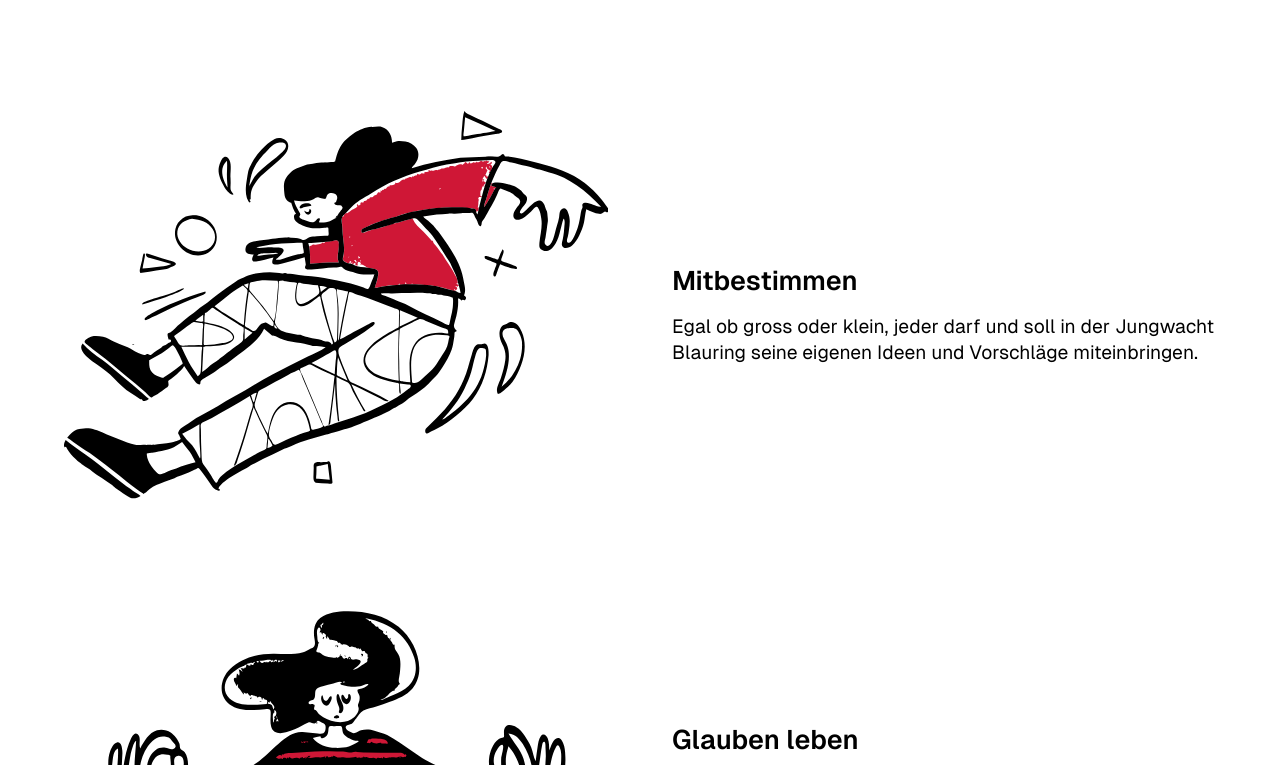
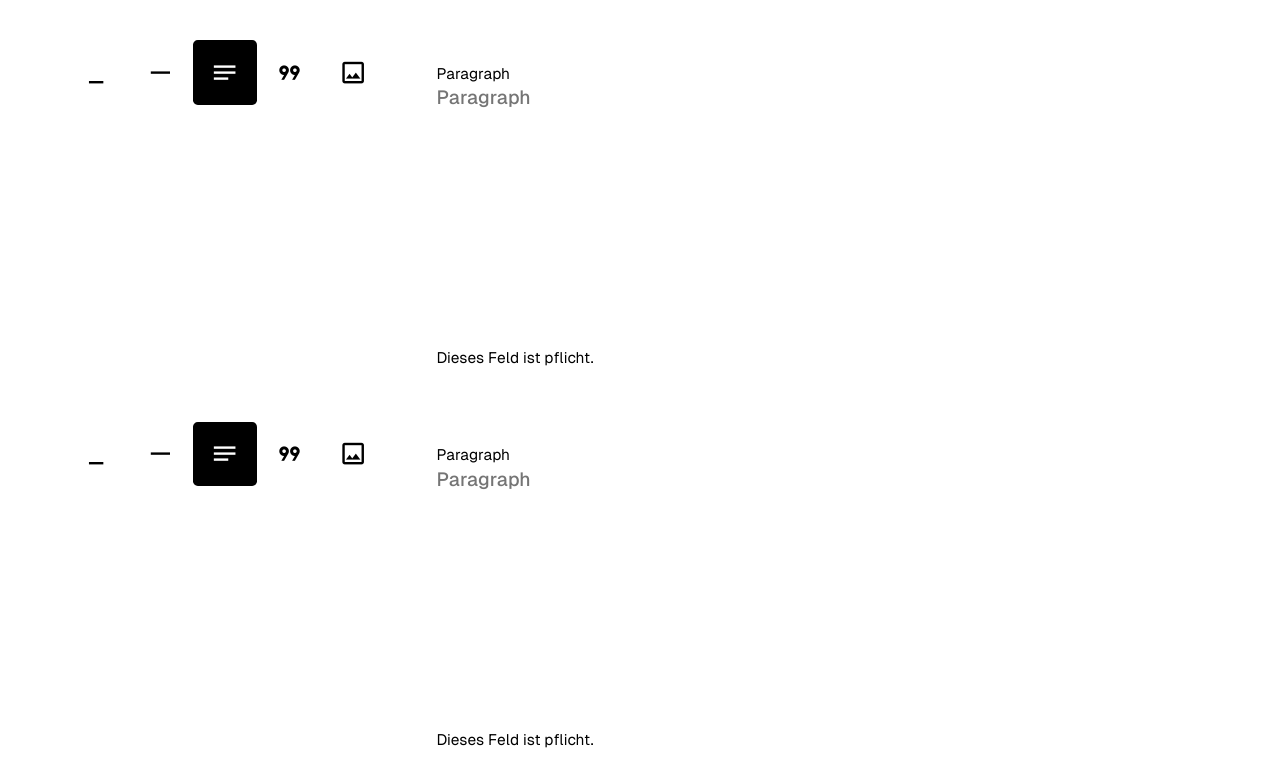
Before and after one commit to OliUmbi/websites, a React (Vite) app in the folder ui/: page / in a window 1280 px wide. Shown: the part 1315-2080 px from the top of the page. Built offline with nearby package versions, Linux system fonts and the light colour scheme.

Commit message:
started markdown

```diff
--- a/ui/src/App.tsx
+++ b/ui/src/App.tsx
@@ -3,6 +3,7 @@
 import Jublawoma from "./sites/jublawoma/jublawoma";
 import Unclet from "./sites/unclet/unclet";
 import {BrowserRouter} from "react-router-dom";
+import JublawomaAdmin from "./sites/jublawoma/admin/jublawoma-admin";
 
 const App = () => {
 
@@ -14,7 +15,10 @@
   return (
       <BrowserRouter>
         {
-          domain === "jublawoma.ch" || true ? <Jublawoma/> : ""
+          domain === "jublawoma.ch" ? <Jublawoma/> : ""
+        }
+        {
+          domain === "admin.jublawoma.ch" || true ? <JublawomaAdmin/> : ""
         }
         {
           domain === "uncle-t.ch" ? <Unclet/> : ""
--- /dev/null
+++ b/ui/src/components/markdown/markdown.scss
@@ -0,0 +1,7 @@
+@use "../../styles/variables";
+
+.markdown {
+  display: grid;
+  grid-template-columns: 1fr 2fr;
+  gap: 2rem;
+}
--- /dev/null
+++ b/ui/src/components/markdown/markdown.tsx
@@ -0,0 +1,28 @@
+import "./markdown.scss";
+import MarkdownPosition from "./position/markdown-position";
+import Flex from "../flex/flex";
+
+const Markdown = () => {
+
+  return (
+      <Flex xl={{width: true, direction: "column", gap: 2}}>
+        <MarkdownPosition/>
+        <MarkdownPosition/>
+        <MarkdownPosition/>
+        <MarkdownPosition/>
+        <MarkdownPosition/>
+        <MarkdownPosition/>
+        <MarkdownPosition/>
+        <MarkdownPosition/>
+        <MarkdownPosition/>
+        <MarkdownPosition/>
+        <MarkdownPosition/>
+        <MarkdownPosition/>
+        <MarkdownPosition/>
+        <MarkdownPosition/>
+        <MarkdownPosition/>
+      </Flex>
+  )
+}
+
+export default Markdown
--- /dev/null
+++ b/ui/src/components/markdown/position/markdown-position.scss
@@ -0,0 +1,8 @@
+@use "../../../styles/variables";
+
+.markdown-position {
+
+  &__body {
+    width: 100%;
+  }
+}
--- /dev/null
+++ b/ui/src/components/markdown/position/markdown-position.tsx
@@ -0,0 +1,50 @@
+import "./markdown-position.scss";
+import IconButton from "../../icon/button/icon-button";
+import {useState} from "react";
+import InputText from "../../input/text/input-text";
+import useInput from "../../../hooks/use-input";
+import InputFile from "../../input/file/input-file";
+import Flex from "../../flex/flex";
+
+interface Props {
+
+}
+
+const MarkdownPosition = (props: Props) => {
+
+  const [selected, setSelected] = useState("p")
+
+  const text = useInput(true)
+  const file = useInput(true)
+
+  return (
+      <Flex xl={{width: true, direction: "row", gap: 2}}>
+        <Flex xl={{direction: "row", align: "start"}}>
+          <IconButton onClick={() => setSelected("h2")} highlight={selected === "h2"}>minimize</IconButton>
+          <IconButton onClick={() => setSelected("h3")} highlight={selected === "h3"}>horizontal_rule</IconButton>
+          <IconButton onClick={() => setSelected("p")} highlight={selected === "p"}>notes</IconButton>
+          <IconButton onClick={() => setSelected("q")} highlight={selected === "q"}>format_quote</IconButton>
+          <IconButton onClick={() => setSelected("image")} highlight={selected === "image"}>image</IconButton>
+        </Flex>
+        <Flex xl={{width: true, direction: "row"}}>
+          {
+            selected === "h2" ? <InputText {...text} label="Titel" placeholder="Titel"/> : null
+          }
+          {
+            selected === "h3" ? <InputText {...text} label="Untertitel" placeholder="Untertitel"/> : null
+          }
+          {
+            selected === "p" ? <InputText {...text} label="Paragraph" placeholder="Paragraph" rows={10}/> : null
+          }
+          {
+            selected === "q" ? <InputText {...text} label="Zitat" placeholder="Zitat"/> : null
+          }
+          {
+            selected === "image" ? <InputFile {...file} label="Zitat" image={true}/> : null
+          }
+        </Flex>
+      </Flex>
+  )
+}
+
+export default MarkdownPosition
--- /dev/null
+++ b/ui/src/sites/jublawoma/admin/jublawoma-admin-home.tsx
@@ -0,0 +1,13 @@
+import Flex from "../../../components/flex/flex";
+import Markdown from "../../../components/markdown/markdown";
+
+const JublawomaHome = () => {
+
+  return (
+      <Flex xl={{direction: "column", align: "center", gap: 8}}>
+        <Markdown/>
+      </Flex>
+  )
+}
+
+export default JublawomaHome
--- /dev/null
+++ b/ui/src/sites/jublawoma/admin/jublawoma-admin-not-found.tsx
@@ -0,0 +1,22 @@
+import {useNavigate} from "react-router-dom";
+import Flex from "../../../components/flex/flex";
+import Button from "../../../components/button/button";
+
+const JublawomaAdminNotFound = () => {
+
+  const navigate = useNavigate()
+
+  return (
+      <Flex xl={{height: true, direction: "column", align: "center"}}>
+      <Flex xl={{widthMax: "m", width: true, height: true, direction: "column", justify: "center", gap: 2}}>
+        <Text type="h2">Seite nicht gefunden.</Text>
+        <Flex xl={{direction: "row", gap: 1}}>
+          <Button onClick={() => navigate(-1)} highlight={false}>Zurück</Button>
+          <Button onClick={() => navigate("/")} highlight={true}>Zur Startseite</Button>
+        </Flex>
+      </Flex>
+      </Flex>
+  )
+}
+
+export default JublawomaAdminNotFound
--- /dev/null
+++ b/ui/src/sites/jublawoma/admin/jublawoma-admin.tsx
@@ -0,0 +1,20 @@
+import {BrowserRouter as Router, Route, Routes, useLocation} from "react-router-dom";
+import Shell from "../../../components/shell/shell";
+import JublawomaAdminHome from "./jublawoma-admin-home";
+import JublawomaAdminNotFound from "./jublawoma-admin-not-found";
+
+const JublawomaAdmin = () => {
+
+  return (
+        <Shell title="Jubla Woma Admin" side={true} logo="/assets/jublawoma/images/logos/logo.png" icon="/assets/jublawoma/images/logos/favicon.ico" links={[
+          {name: "Home", to: "/", primary: true},
+          ]}>
+          <Routes>
+            <Route path="/" element={<JublawomaAdminHome/>}/>
+            <Route path="/*" element={<JublawomaAdminNotFound/>}/>
+          </Routes>
+        </Shell>
+  )
+}
+
+export default JublawomaAdmin
```
